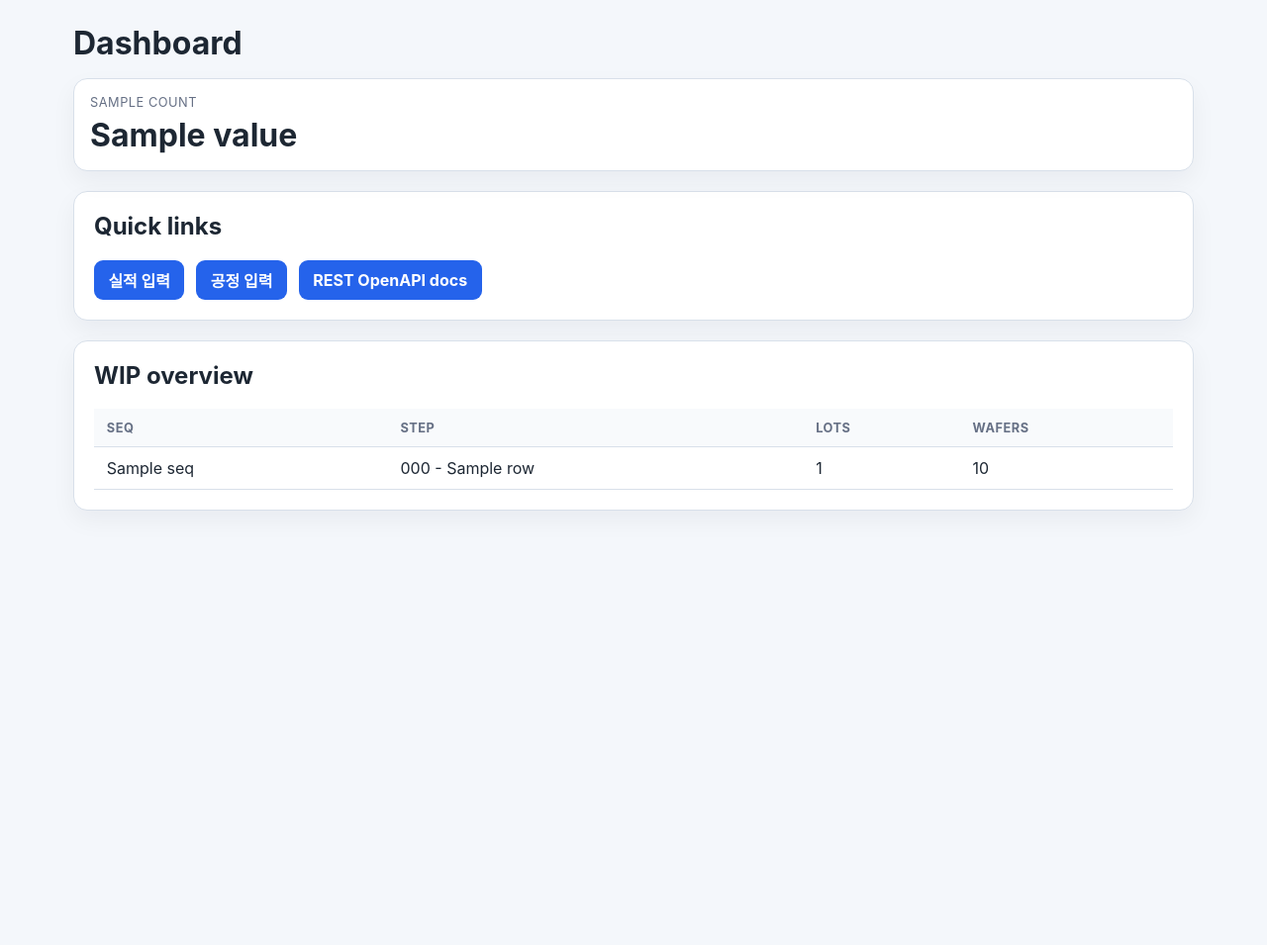
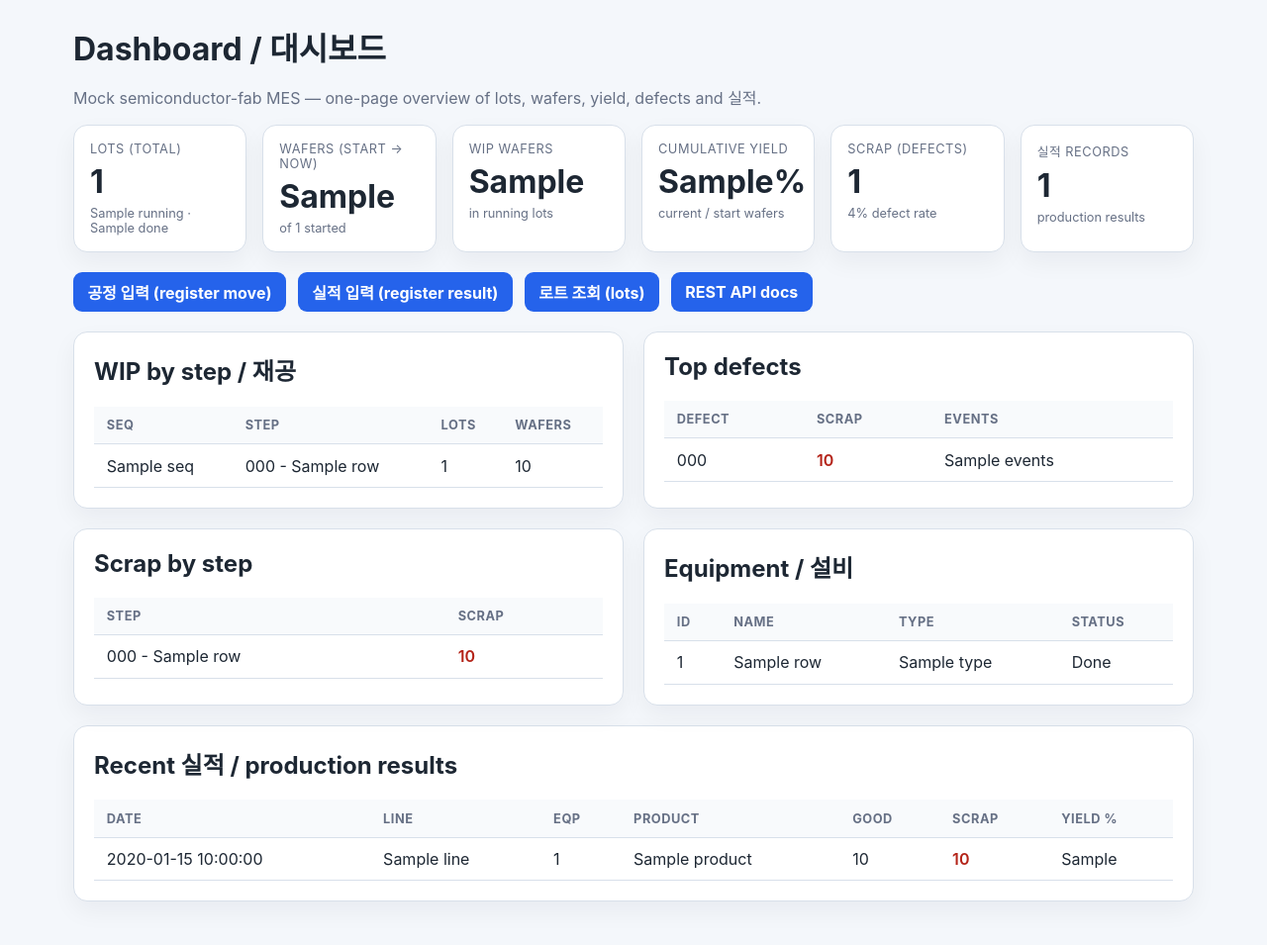
Before and after one commit to ChangJu-Ahn/mock-mes-kr, a FastAPI app: template api/templates/dashboard.html in a window 1280 px wide. Shown: the part 54-1009 px from the top of the page at 99% size. Before the commit the page ends 570 px from the top, so only its background shows below. Run offline with FastAPI, Linux system fonts and the light colour scheme; the template is opened without the code that fills it: most values are stand-ins (such as "Sample title", 1, 10 or a date in 2020).

Commit message:
Rebuild dashboard + add wafer qty/defect UI to web console
Dashboard (/) is now a one-page summary from db.get_dashboard_summary():
KPI cards (lots, wafers start->now, WIP, cumulative yield, scrap/defect
rate, 실적 count) plus WIP-by-step, top defects, scrap-by-step, equipment
and recent 실적 tables. Process form gains In/Scrap qty + defect-code
fields (datalist); process + lot-detail history tables show In/Out/Scrap/
Defect columns; lot detail shows start->current wafers and cumulative
yield. web.py wires the qty/defect params through /process/moves. Adds
db.list_defect_codes(). 32 unit tests pass.

Co-authored-by: Copilot App <223556219+Copilot@users.noreply.github.com>
Copilot-Session: 0d70b324-d6e5-43c3-bc34-5805eac6db87

```diff
--- a/api/static/styles.css
+++ b/api/static/styles.css
@@ -45,3 +45,8 @@ button:hover, .button:hover { background: var(--accent-dark); text-decoration: n
 .detail-grid { display: grid; grid-template-columns: repeat(auto-fit, minmax(220px, 1fr)); gap: 1rem; }
 .detail-grid div { display: flex; flex-direction: column; gap: .25rem; }
 .detail-grid strong { color: var(--muted); font-size: .85rem; text-transform: uppercase; letter-spacing: .04em; }
+.grid-2 { display: grid; grid-template-columns: repeat(auto-fit, minmax(320px, 1fr)); gap: 1.25rem; }
+.muted { color: var(--muted); }
+.bad { color: var(--bad); font-weight: 600; }
+.card small { display: block; color: var(--muted); font-size: .8rem; margin-top: .35rem; }
+.grid-2 table { min-width: 0; }
--- a/api/templates/dashboard.html
+++ b/api/templates/dashboard.html
@@ -1,32 +1,84 @@
 {% extends "base.html" %}
 {% block title %}Dashboard - Mock MES{% endblock %}
 {% block content %}
-<h1>Dashboard</h1>
+<h1>Dashboard / 대시보드</h1>
+<p class="muted">Mock semiconductor-fab MES — one-page overview of lots, wafers, yield, defects and 실적.</p>
+
 <section class="cards">
-  {% for name, value in counts.items() %}
-  <article class="card">
-    <span>{{ name }}</span>
-    <strong>{{ value }}</strong>
-  </article>
-  {% endfor %}
+  <article class="card"><span>Lots (total)</span><strong>{{ summary.total_lots }}</strong><small>{{ summary.running_lots }} running · {{ summary.done_lots }} done</small></article>
+  <article class="card"><span>Wafers (start → now)</span><strong>{{ summary.current_wafers }}</strong><small>of {{ summary.total_start_wafers }} started</small></article>
+  <article class="card"><span>WIP wafers</span><strong>{{ summary.wip_wafers }}</strong><small>in running lots</small></article>
+  <article class="card"><span>Cumulative yield</span><strong>{{ summary.cumulative_yield_pct }}%</strong><small>current / start wafers</small></article>
+  <article class="card"><span>Scrap (defects)</span><strong>{{ summary.total_scrap }}</strong><small>{{ summary.defect_rate_pct }}% defect rate</small></article>
+  <article class="card"><span>실적 records</span><strong>{{ summary.result_count }}</strong><small>production results</small></article>
 </section>
 
-<section class="panel">
-  <h2>Quick links</h2>
-  <div class="actions">
-    <a class="button" href="/production">실적 입력</a>
-    <a class="button" href="/process">공정 입력</a>
-    <a class="button" href="/api/docs">REST OpenAPI docs</a>
-  </div>
-</section>
+<div class="actions" style="margin-bottom:1.25rem">
+  <a class="button" href="/process">공정 입력 (register move)</a>
+  <a class="button" href="/production">실적 입력 (register result)</a>
+  <a class="button" href="/lots">로트 조회 (lots)</a>
+  <a class="button" href="/api/docs">REST API docs</a>
+</div>
+
+<div class="grid-2">
+  <section class="panel">
+    <h2>WIP by step / 재공</h2>
+    <table>
+      <thead><tr><th>Seq</th><th>Step</th><th>Lots</th><th>Wafers</th></tr></thead>
+      <tbody>
+        {% for row in summary.wip_by_step %}
+        <tr><td>{{ row.seq }}</td><td>{{ row.step_code }} - {{ row.step_name }}</td><td>{{ row.lot_count }}</td><td>{{ row.wafer_qty }}</td></tr>
+        {% else %}<tr><td colspan="4" class="muted">No WIP</td></tr>{% endfor %}
+      </tbody>
+    </table>
+  </section>
+
+  <section class="panel">
+    <h2>Top defects</h2>
+    <table>
+      <thead><tr><th>Defect</th><th>Scrap</th><th>Events</th></tr></thead>
+      <tbody>
+        {% for row in summary.top_defects %}
+        <tr><td>{{ row.defect_code }}</td><td class="bad">{{ row.scrap_qty }}</td><td>{{ row.events }}</td></tr>
+        {% else %}<tr><td colspan="3" class="muted">No defects recorded</td></tr>{% endfor %}
+      </tbody>
+    </table>
+  </section>
+</div>
+
+<div class="grid-2">
+  <section class="panel">
+    <h2>Scrap by step</h2>
+    <table>
+      <thead><tr><th>Step</th><th>Scrap</th></tr></thead>
+      <tbody>
+        {% for row in summary.top_scrap_steps %}
+        <tr><td>{{ row.step_code }} - {{ row.step_name }}</td><td class="bad">{{ row.scrap_qty }}</td></tr>
+        {% else %}<tr><td colspan="2" class="muted">No scrap</td></tr>{% endfor %}
+      </tbody>
+    </table>
+  </section>
+
+  <section class="panel">
+    <h2>Equipment / 설비</h2>
+    <table>
+      <thead><tr><th>ID</th><th>Name</th><th>Type</th><th>Status</th></tr></thead>
+      <tbody>
+        {% for row in summary.equipment %}
+        <tr><td>{{ row.eqp_id }}</td><td>{{ row.eqp_name }}</td><td>{{ row.type }}</td><td>{{ row.status }}</td></tr>
+        {% endfor %}
+      </tbody>
+    </table>
+  </section>
+</div>
 
 <section class="panel">
-  <h2>WIP overview</h2>
+  <h2>Recent 실적 / production results</h2>
   <table>
-    <thead><tr><th>Seq</th><th>Step</th><th>Lots</th><th>Wafers</th></tr></thead>
+    <thead><tr><th>Date</th><th>Line</th><th>Eqp</th><th>Product</th><th>Good</th><th>Scrap</th><th>Yield %</th></tr></thead>
     <tbody>
-      {% for row in wip %}
-      <tr><td>{{ row.seq }}</td><td>{{ row.step_code }} - {{ row.step_name }}</td><td>{{ row.lot_count }}</td><td>{{ row.wafer_qty }}</td></tr>
+      {% for row in summary.recent_results %}
+      <tr><td>{{ row.result_date }}</td><td>{{ row.line or "" }}</td><td>{{ row.eqp_id or "" }}</td><td>{{ row.product }}</td><td>{{ row.good_qty }}</td><td class="bad">{{ row.scrap_qty }}</td><td>{{ row.yield_pct }}</td></tr>
       {% endfor %}
     </tbody>
   </table>
```
Also changed, not shown: api/templates/lot_detail.html (+7 -4 lines), api/templates/process.html (+10 -3 lines), api/tests/test_app.py (+31 -0 lines), api/web.py (+13 -1 lines), mes_core/db.py (+10 -0 lines).
